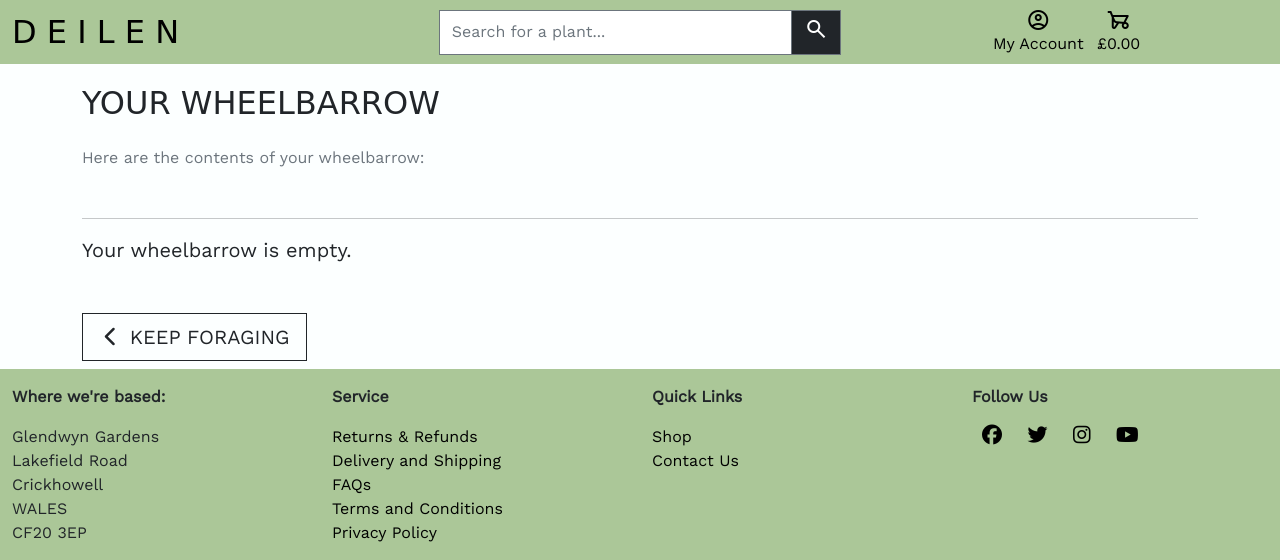
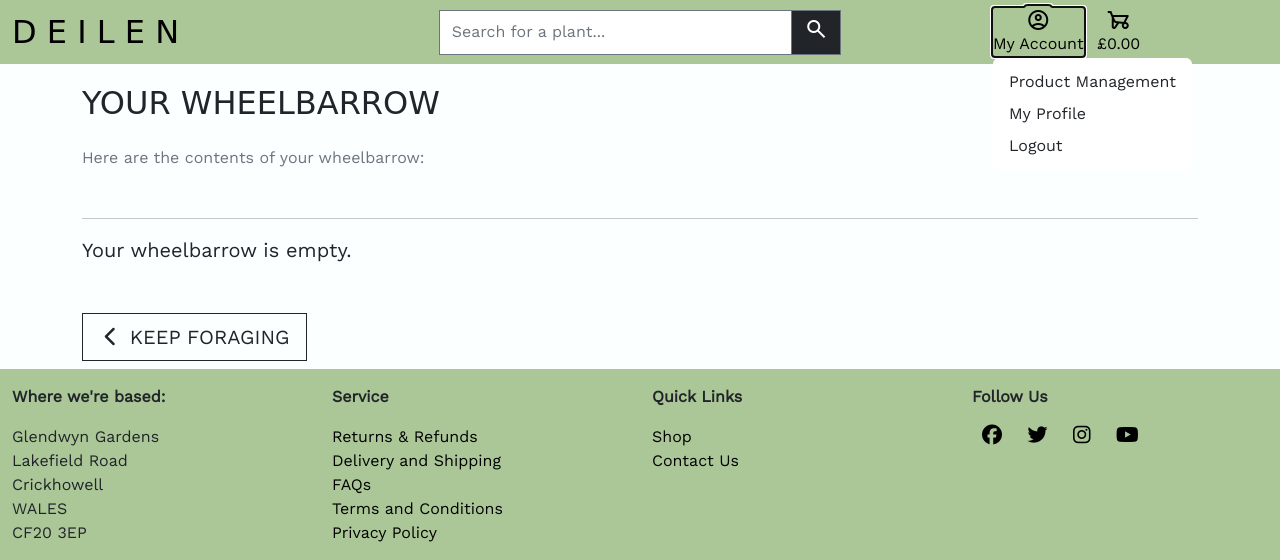
Before and after one commit to antonia-white/deilen, a Django app: page /bag/ in a window 1280 px wide, after a click that opens the changed part. Shown: the top 560 px of the page. Run offline with Django 4.2, Linux system fonts and the light colour scheme; the visitor is signed in with stand-in values (Sample User, id 1); data comes from the database, SQL or seed files in the repository; some libraries are stand-ins or nearby versions; some web fonts are replaced.

Commit message:
Fix dropdown for user options in navbar

```diff
--- a/templates/base.html
+++ b/templates/base.html
@@ -96,7 +96,7 @@
                 <ul class="list-inline list-unstyled text-center text-lg-right my-0">
                     <!-- Account -->
                     <li class="list-inline-item dropdown">
-                        <a class="text-black nav-link" href="#" id="user-options" data-toggle="dropdown"
+                        <a class="text-black nav-link" href="#" id="user-options" data-bs-toggle="dropdown"
                             aria-haspopup="true" aria-expanded="false">
                             <div class="header-list-item text-center">
                                 <div><i class="material-symbols-outlined">account_circle</i></div>
@@ -105,14 +105,14 @@
                         </a>
                         <div class="dropdown-menu border-0" aria-labelledby="user-options">
                             {% if request.user.is_authenticated %}
-                            {% if request.user.is_superuser %}
-                            <a href="" class="dropdown-item">Manage Inventory</a>
-                            {% endif %}
-                            <a href="" class="dropdown-item">My Profile</a>
-                            <a href="" class="dropdown-item">Logout</a>
+                                {% if request.user.is_superuser %}
+                                    <a href="" class="dropdown-item">Product Management</a>
+                                {% endif %}
+                                <a href="" class="dropdown-item">My Profile</a>
+                                <a href="{% url 'account_logout' %}" class="dropdown-item">Logout</a>
                             {% else %}
-                            <a href="" class="dropdown-item">Register</a>
-                            <a href="" class="dropdown-item">Login</a>
+                                <a href="{% url 'account_signup' %}" class="dropdown-item">Register</a>
+                                <a href="{% url 'account_login' %}" class="dropdown-item">Login</a>
                             {% endif %}
                         </div>
                     </li>
```
